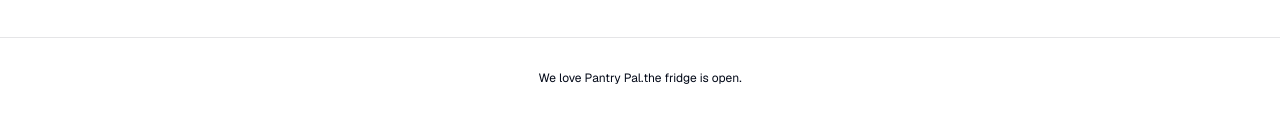
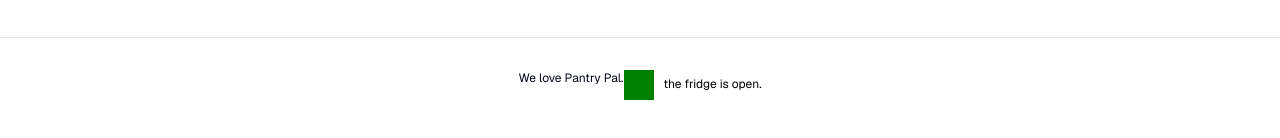
Before and after one commit to linyanna/Pantry-Pal, a Next.js app: page / in a window 1280 px wide. Shown: the part 424-562 px from the top of the page. Built offline with nearby package versions, Linux system fonts and the light colour scheme; no server answers.

Commit message:
added FridgeInfo Component that contains the fridge open/close status

```diff
--- a/src/components/FridgeInfo.css
+++ b/src/components/FridgeInfo.css
@@ -1,4 +1,29 @@
-
 .fridge-info-text {
+    margin-top: 6px;
     color: black;
 }
+
+.fridge-info-open {
+    width: 30px;
+    height: 30px;
+    margin-right: 10px;
+    background-color: green;
+}
+
+.fridge-info-closed {
+    width: 30px;
+    height: 30px;
+    margin-right: 10px;
+    background-color: red;
+}
+
+
+.fridge-info-container {
+    display: flex;
+    flex-direction: column;
+}
+
+.fridge-info-header {
+    display: flex;
+    flex-direction: row;
+}
--- a/src/components/FridgeInfo.tsx
+++ b/src/components/FridgeInfo.tsx
@@ -1,16 +1,51 @@
 'use client'
 import { useState, useEffect } from 'react'
+import { supabase } from '../lib/utils/supabase/supabaseConnection';
+import './FridgeInfo.css';
 
 export default function FridgeInfo() {
 
   const [isOpen, setIsOpen] = useState<any | null>(true);
 
+  const handleInserts = (payload: any): any => {
+    console.log('Change received! 1', payload)
+    console.log(payload.new.isOpen);
+    let status = payload.new.isOpen;
+    setIsOpen(status);
+  }
+
+  useEffect(() => {
+    console.log('isOpen Status: ' + isOpen);
+  }, [isOpen]); // Dependencies array ensures this runs only when isOpen changes
+
+
+  //useEffect hook
+  useEffect((): any => {
+    const subscription = supabase
+      .channel('door_status')
+      .on('postgres_changes', { event: 'INSERT', schema: 'public', table: 'door_status' }, handleInserts)
+      .subscribe()
+
+    return () => supabase.removeChannel(subscription);
+  }, [])
 
   return (
-        <div className = "info-container">
+    <div className="info-container">
       {isOpen
-          ? <p className = "fridge-info-text">the fridge is open.</p>
-          : <p className = 'fridge-info-text'>the fridge is closed.</p>
+        ? (
+          <div className='fridge-info-container'>
+            <div className='fridge-info-header'>
+              <div className='fridge-info-open'></div>
+              <p className="fridge-info-text">the fridge is open.</p>
+            </div>
+
+          </div>)
+        : (
+          <div>
+            <div className='fridge-info-closed' ></div>
+            <p className="fridge-info-text">the fridge is closed.</p>
+          </div>
+        )
       }
     </div>
   )
```
Lines whose indentation alone changed are shown as unchanged.
